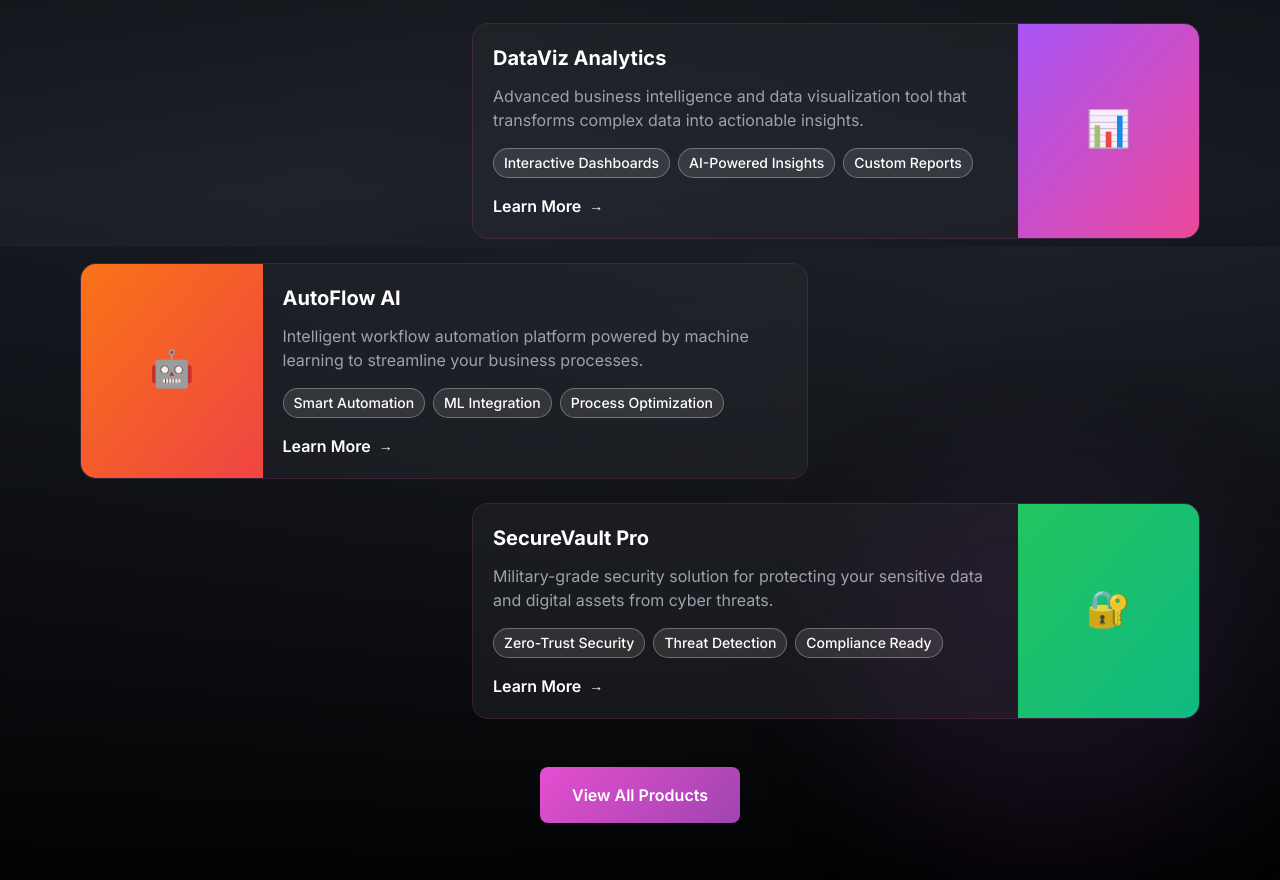
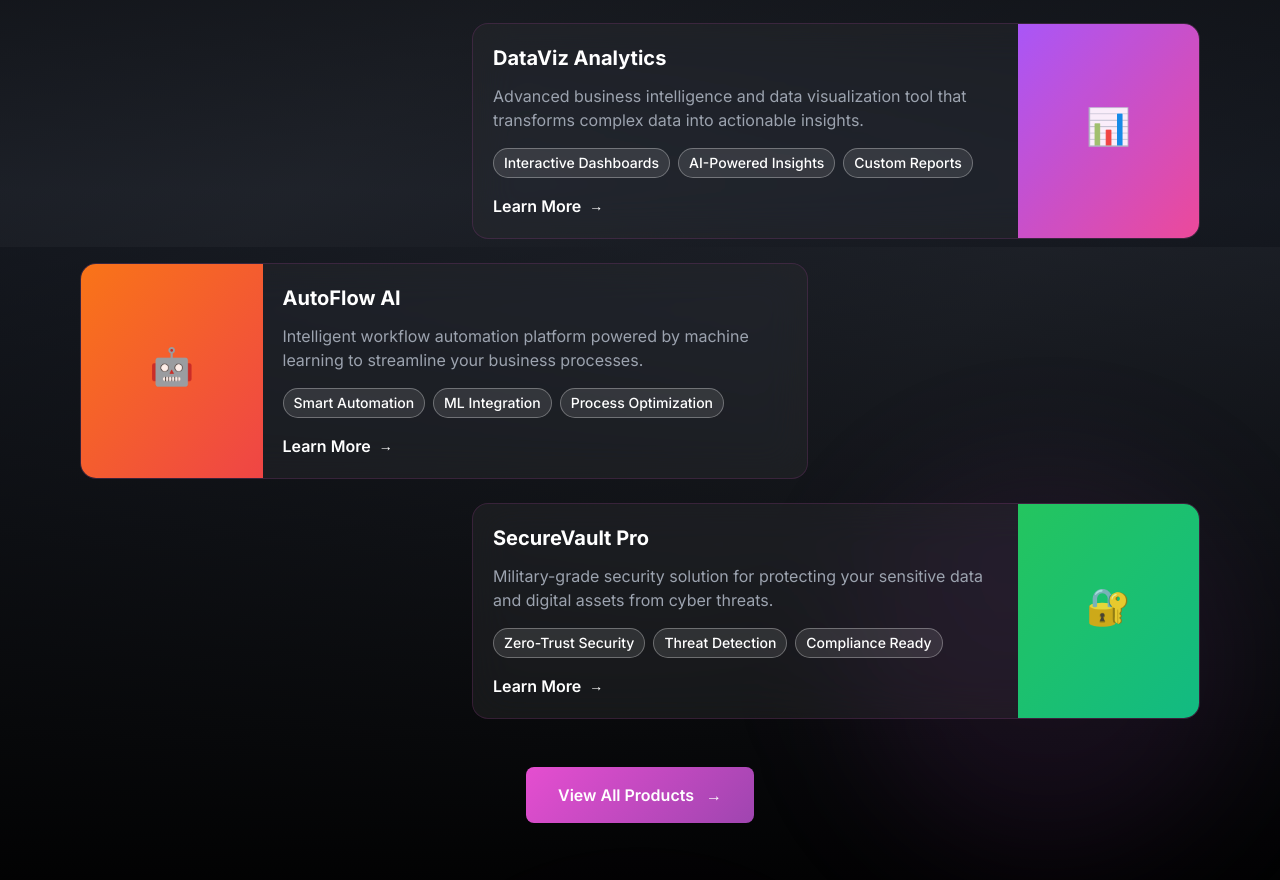
Before and after one commit to AkhilGrandhi/datafyre-app, a React (Vite) app in the folder data-fyre-frontend/: page / in a window 1280 px wide. Shown: the part 1353-2233 px from the top of the page. Built offline with nearby package versions, Linux system fonts and the light colour scheme.

Commit message:
UI Fixes

```diff
--- a/data-fyre-frontend/src/components/Products.jsx
+++ b/data-fyre-frontend/src/components/Products.jsx
@@ -112,34 +112,65 @@ const Products = () => {
                 key={product.id}
                 variants={cardVariants}
                 whileHover={{
-                  y: -8,
-                  transition: { duration: 0.3, ease: "easeOut" }
+                  y: -10,
+                  transition: { duration: 0.4, ease: [0.34, 1.56, 0.64, 1] }
                 }}
-                className={`group glass-card rounded-xl sm:rounded-2xl overflow-hidden cursor-pointer backdrop-blur-xl bg-gray-900/40 hover:bg-gray-800/50 border border-white/10 hover:border-primary/50 transition-all duration-300 w-full ${
+                className={`group glass-card rounded-xl sm:rounded-2xl overflow-hidden cursor-pointer backdrop-blur-xl bg-gray-900/40 hover:bg-gray-800/50 border border-white/10 hover:border-primary/50 transition-all duration-500 w-full ${
                   isRightAligned ? 'lg:ml-[35%] lg:max-w-[65%]' : 'lg:mr-auto lg:max-w-[65%]'
                 }`}
               >
-              <div className="grid grid-cols-1 lg:grid-cols-12 gap-0">
+              <div className="grid grid-cols-1 lg:grid-cols-12 gap-0 relative overflow-hidden">
+                {/* Shimmer Effect on Hover */}
+                <motion.div
+                  className="absolute inset-0 bg-gradient-to-r from-transparent via-white/5 to-transparent pointer-events-none"
+                  initial={{ x: '-100%', opacity: 0 }}
+                  whileHover={{
+                    x: '100%',
+                    opacity: 1,
+                    transition: { duration: 0.8, ease: "easeInOut" }
+                  }}
+                />
                 {/* Icon Side */}
                 <motion.div
-                  className={`lg:col-span-3 bg-gradient-to-br ${product.color} p-8 sm:p-10 lg:p-4 flex items-center justify-center ${
+                  className={`lg:col-span-3 bg-gradient-to-br ${product.color} p-8 sm:p-10 lg:p-4 flex items-center justify-center relative ${
                     index % 2 === 1 ? 'lg:order-2' : 'lg:order-1'
                   }`}
                 >
+                  {/* Animated Background Glow */}
                   <motion.div
-                    className="text-5xl sm:text-6xl lg:text-4xl opacity-90"
+                    className="absolute inset-0 bg-white/5"
+                    animate={{
+                      opacity: [0.05, 0.15, 0.05],
+                    }}
+                    transition={{
+                      duration: 4,
+                      repeat: Infinity,
+                      ease: "easeInOut"
+                    }}
+                  />
+
+                  <motion.div
+                    className="text-5xl sm:text-6xl lg:text-4xl opacity-90 relative z-10"
+                    initial={{ scale: 0.8, opacity: 0 }}
+                    whileInView={{
+                      scale: 1,
+                      opacity: 0.9,
+                      transition: { delay: 0.2, duration: 0.5, ease: "easeOut" }
+                    }}
                     whileHover={{
-                      scale: 1.15,
-                      rotate: 5,
-                      transition: { duration: 0.3, ease: "easeOut" }
+                      scale: 1.2,
+                      rotate: [0, -10, 10, 0],
+                      transition: { duration: 0.6, ease: "easeInOut" }
                     }}
                     animate={{
-                      y: [0, -5, 0],
+                      y: [0, -8, 0],
                     }}
                     transition={{
-                      duration: 3,
+                      y: {
+                        duration: 4,
                         repeat: Infinity,
                         ease: "easeInOut"
+                      }
                     }}
                   >
                     {product.icon}
@@ -150,37 +181,87 @@ const Products = () => {
                 <div className={`lg:col-span-9 p-6 sm:p-8 lg:p-5 flex flex-col justify-center ${
                   index % 2 === 1 ? 'lg:order-1' : 'lg:order-2'
                 }`}>
-                  <h3 className="text-base sm:text-lg md:text-xl font-bold text-white mb-2 sm:mb-3">
+                  <motion.h3
+                    className="text-base sm:text-lg md:text-xl font-bold text-white mb-2 sm:mb-3"
+                    initial={{ opacity: 0, y: 20 }}
+                    whileInView={{ opacity: 1, y: 0 }}
+                    viewport={{ once: true }}
+                    transition={{ delay: 0.1, duration: 0.5, ease: "easeOut" }}
+                  >
                     {product.title}
-                  </h3>
-                  <p className="text-gray-400 mb-3 sm:mb-4 leading-relaxed text-sm sm:text-base">
+                  </motion.h3>
+
+                  <motion.p
+                    className="text-gray-400 mb-3 sm:mb-4 leading-relaxed text-sm sm:text-base"
+                    initial={{ opacity: 0, y: 20 }}
+                    whileInView={{ opacity: 1, y: 0 }}
+                    viewport={{ once: true }}
+                    transition={{ delay: 0.2, duration: 0.5, ease: "easeOut" }}
+                  >
                     {product.description}
-                  </p>
+                  </motion.p>
 
                   {/* Features */}
-                  <div className="flex flex-wrap gap-2 mb-4">
+                  <motion.div
+                    className="flex flex-wrap gap-2 mb-4"
+                    initial={{ opacity: 0, y: 20 }}
+                    whileInView={{ opacity: 1, y: 0 }}
+                    viewport={{ once: true }}
+                    transition={{ delay: 0.3, duration: 0.5, ease: "easeOut" }}
+                  >
                     {product.features.map((feature, idx) => (
-                      <span
+                      <motion.span
                         key={idx}
-                        className="bg-accent/10 text-accent px-2.5 py-1 rounded-full text-xs sm:text-sm font-medium border border-accent/30 hover:bg-accent/20 transition-colors duration-200"
+                        className="bg-accent/10 text-accent px-2.5 py-1 rounded-full text-xs sm:text-sm font-medium border border-accent/30 hover:bg-accent/20 hover:scale-105 transition-all duration-300"
+                        initial={{ opacity: 0, scale: 0.8 }}
+                        whileInView={{ opacity: 1, scale: 1 }}
+                        viewport={{ once: true }}
+                        transition={{
+                          delay: 0.4 + (idx * 0.1),
+                          duration: 0.4,
+                          ease: [0.34, 1.56, 0.64, 1]
+                        }}
+                        whileHover={{
+                          y: -3,
+                          transition: { duration: 0.2 }
+                        }}
                       >
                         {feature}
-                      </span>
+                      </motion.span>
                     ))}
-                  </div>
+                  </motion.div>
 
                   {/* CTA */}
-                  <div>
+                  <motion.div
+                    initial={{ opacity: 0, x: -20 }}
+                    whileInView={{ opacity: 1, x: 0 }}
+                    viewport={{ once: true }}
+                    transition={{ delay: 0.5, duration: 0.5, ease: "easeOut" }}
+                  >
                     <Link
                       to="/products"
-                      className="inline-flex items-center text-accent text-sm sm:text-base font-semibold hover:gap-3 gap-2 transition-all duration-300 group"
+                      className="inline-flex items-center text-accent text-sm sm:text-base font-semibold gap-2 group relative"
                     >
+                      <span className="relative">
                         Learn More
-                      <span className="text-sm group-hover:translate-x-1 transition-transform duration-300">
+                        <motion.span
+                          className="absolute bottom-0 left-0 w-0 h-0.5 bg-accent group-hover:w-full transition-all duration-300"
+                        />
+                      </span>
+                      <motion.span
+                        className="text-sm"
+                        animate={{ x: [0, 5, 0] }}
+                        transition={{
+                          duration: 1.5,
+                          repeat: Infinity,
+                          repeatDelay: 2,
+                          ease: "easeInOut"
+                        }}
+                      >
                         →
-                      </span>
+                      </motion.span>
                     </Link>
-                  </div>
+                  </motion.div>
                 </div>
               </div>
             </motion.div>
@@ -193,15 +274,35 @@ const Products = () => {
           initial={{ opacity: 0, y: 30 }}
           whileInView={{ opacity: 1, y: 0 }}
           viewport={{ once: true }}
-          transition={{ duration: 0.6, delay: 0.4 }}
+          transition={{ duration: 0.6, delay: 0.4, ease: [0.25, 0.46, 0.45, 0.94] }}
           className="text-center mt-12"
+        >
+          <motion.div
+            whileHover={{ scale: 1.05 }}
+            whileTap={{ scale: 0.95 }}
+            transition={{ type: "spring", stiffness: 400, damping: 17 }}
           >
             <Link
               to="/products"
-            className="gradient-primary text-white px-8 py-4 rounded-lg font-semibold inline-block hover:shadow-2xl hover:scale-105 transition-all duration-300"
+              className="gradient-primary text-white px-8 py-4 rounded-lg font-semibold inline-flex items-center gap-3 group relative overflow-hidden"
             >
-            View All Products
+              <span className="relative z-10">View All Products</span>
+              <motion.span
+                className="relative z-10"
+                animate={{ x: [0, 5, 0] }}
+                transition={{
+                  duration: 1.5,
+                  repeat: Infinity,
+                  repeatDelay: 1,
+                  ease: "easeInOut"
+                }}
+              >
+                →
+              </motion.span>
+              {/* Hover Glow Effect */}
+              <span className="absolute inset-0 bg-gradient-to-r from-primary via-secondary to-primary opacity-0 group-hover:opacity-100 transition-opacity duration-500 blur-xl"></span>
             </Link>
+          </motion.div>
         </motion.div>
       </div>
     </section>
```
Lines whose indentation alone changed are shown as unchanged.
